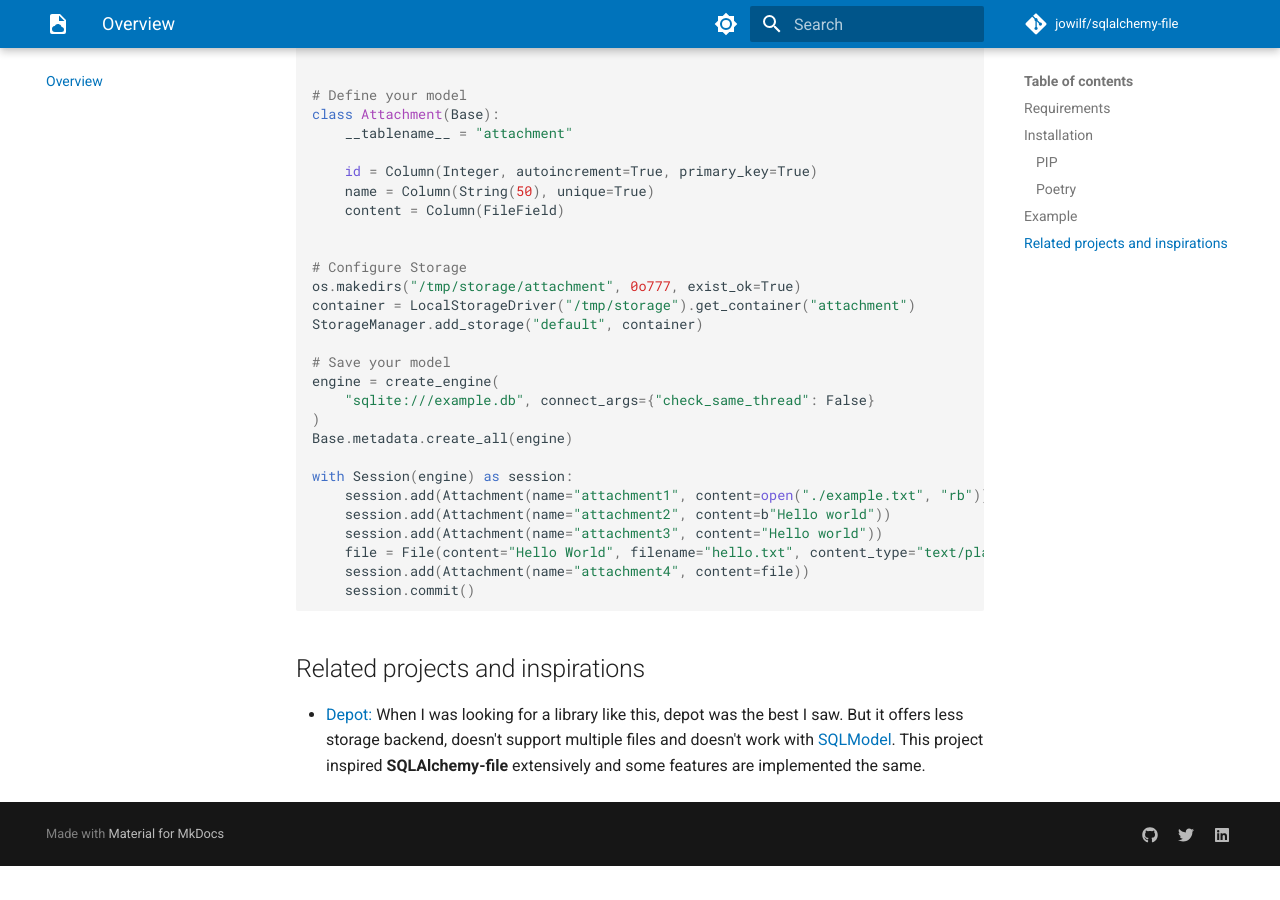
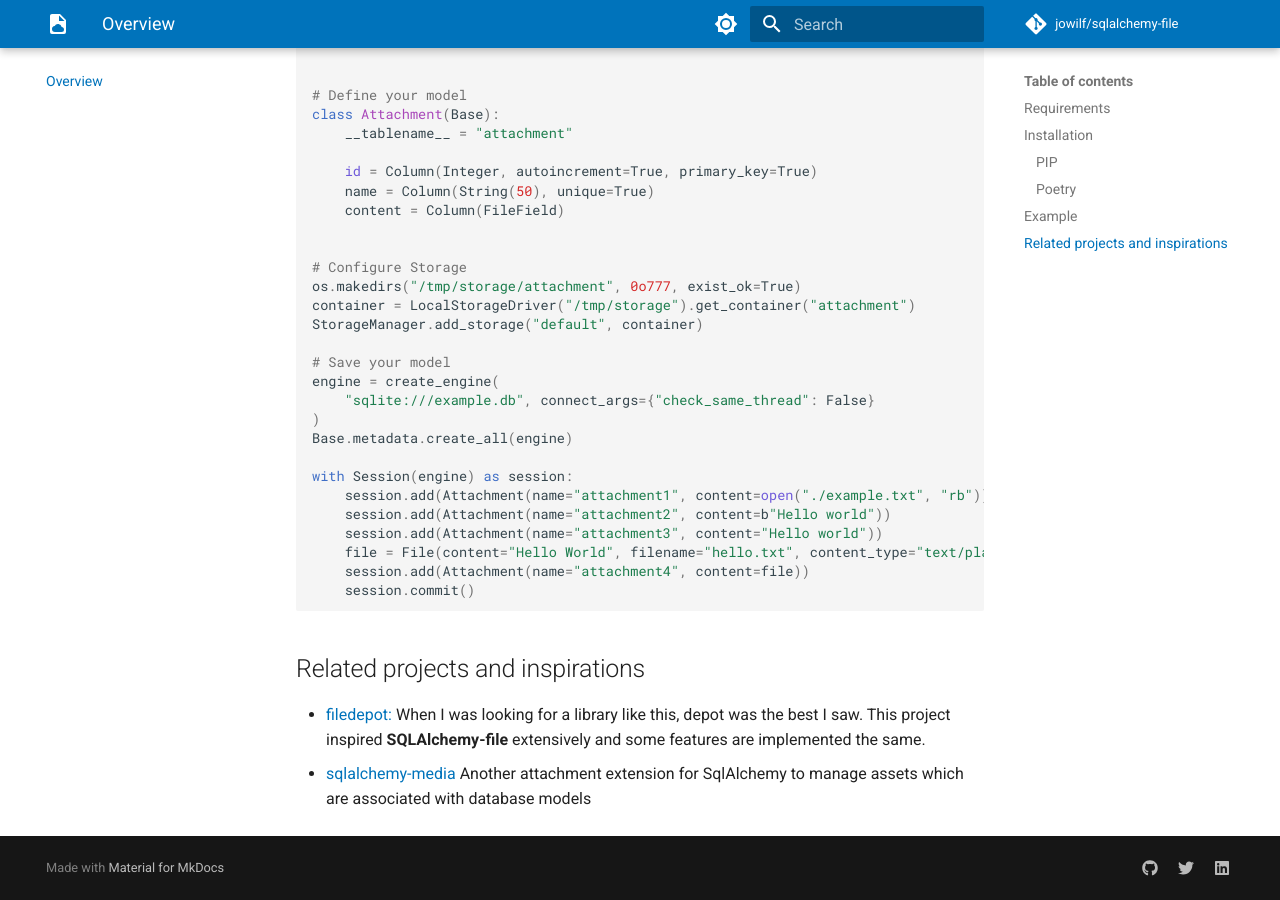
Before and after one commit to jowilf/sqlalchemy-file, an MkDocs documentation site: the page built from docs/index.md, in a window 1280 px wide and 900 px high, scrolled down 1879 px. Built offline with MkDocs 1.6.1 and Material for MkDocs 9.7.7, drawn with Linux system fonts in a browser that asks for light colours; comment, search, counter and statistics services are not loaded; before the commit the page ends 2745 px from its top, so only the background shows below that; some of the changed text lies outside the part shown.

```diff
--- a/docs/index.md
+++ b/docs/index.md
@@ -122,7 +122,8 @@ with Session(engine) as session:
 
 ## Related projects and inspirations
 
-* [Depot: ](https://github.com/amol-/depot) When I was looking for a library like this, depot was the
-best I saw. But it offers less storage backend, doesn't support multiple files and doesn't work with
-[SQLModel](https://github.com/tiangolo/sqlmodel). This project inspired **SQLAlchemy-file** extensively
+* [filedepot: ](https://github.com/amol-/depot) When I was looking for a library like this, depot was the
+best I saw. This project inspired **SQLAlchemy-file** extensively
 and some features are implemented the same.
+* [sqlalchemy-media](https://github.com/pylover/sqlalchemy-media) Another attachment extension for SqlAlchemy
+to manage assets which are associated with database models
--- a/mkdocs.yml
+++ b/mkdocs.yml
@@ -1,5 +1,5 @@
 site_name: SQLAlchemy File
-site_description: SQLAlchemy-file is a SQLAlchemy extension for attaching files to SQLAlchemy model and uploading them to various storage such as Amazon S3, Rackspace CloudFiles, Google Storage and others using Apache Libcloud.
+site_description: SQLAlchemy-file is a SQLAlchemy extension for attaching files to SQLAlchemy model and uploading them to various storage such as Local Storage Amazon S3, Rackspace CloudFiles, Google Storage and others using Apache Libcloud.
 site_url: https://jowilf.github.io/sqlalchemy-file
 repo_name: jowilf/sqlalchemy-file
 repo_url: https://github.com/jowilf/sqlalchemy-file
--- a/pyproject.toml
+++ b/pyproject.toml
@@ -1,6 +1,6 @@
 [tool.poetry]
 name = "sqlalchemy-file"
-version = "0.1.2"
+version = "0.1.3"
 description = "SQLAlchemy-file is a SQLAlchemy extension for attaching files to SQLAlchemy model and uploading them to various storage."
 authors = ["Jocelin Hounon <hounonj@gmail.com>"]
 license = "MIT"
@@ -38,7 +38,6 @@ fasteners = "^0.17.3"
 black = "^22.6.0"
 coverage = { extras = ["toml"], version = "^6.4.2" }
 flake8 = "^5.0.4"
-flake8-bugbear = "^22.7.1"
 mypy = "^0.971"
 isort = "^5.10.1"
 mkdocs-material = "^8.2.7"
--- a/sqlalchemy_file/__init__.py
+++ b/sqlalchemy_file/__init__.py
@@ -1,4 +1,4 @@
-__version__ = "0.1.0"
+__version__ = "0.1.3"
 
 from .file import File as File
 from .types import FileField as FileField
```
Also changed, not shown: other parts of docs/index.md (+1 -1 lines), README.md (+5 -4 lines), docs/tutorial/using-files-in-models.md (+5 -4 lines), 7 other files.
